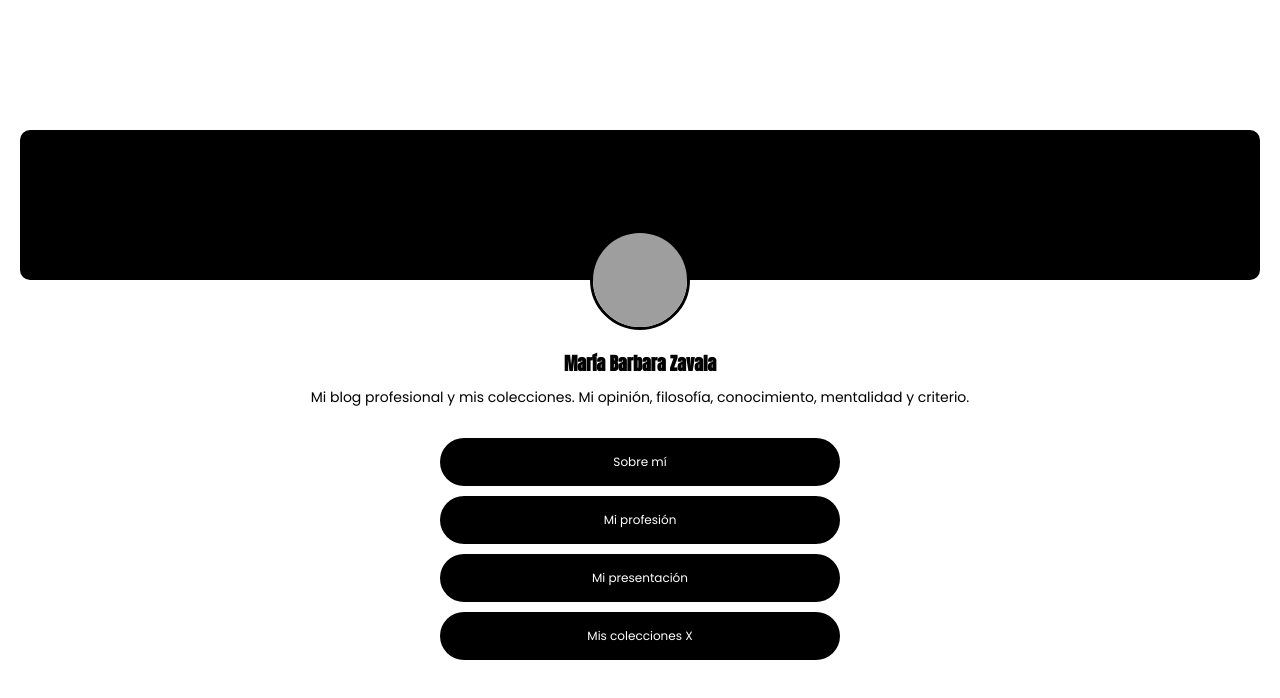
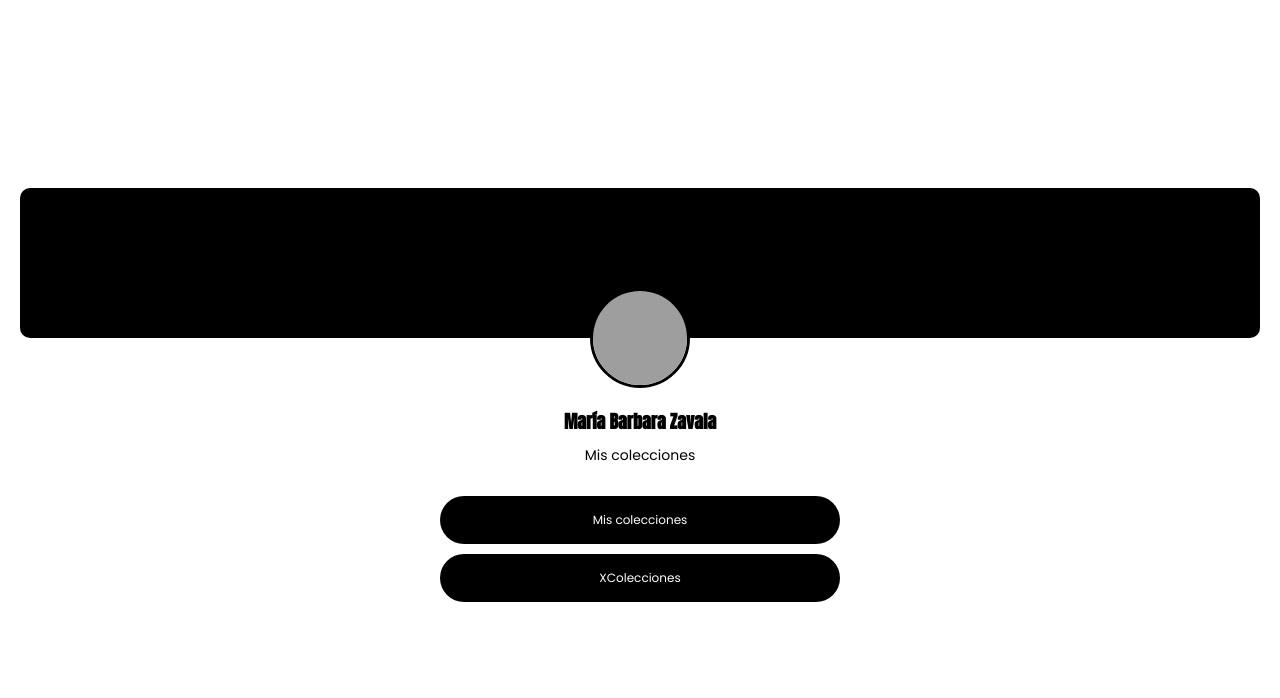
Before and after one commit to mariabarbarazav/biositepersonal, a plain HTML site: page index.html in a window 1280 px wide. Drawn offline with Linux system fonts and the light colour scheme; grey boxes are pictures that could not be loaded.

Commit message:
Actualizar index.html

```diff
--- a/index.html
+++ b/index.html
@@ -73,14 +73,13 @@
             margin: 10px auto;
             border-radius: 25px;
             width: 80%;
-            max-width: 400px; /* Limita el ancho de los botones para mantener proporciones */
+            max-width: 400px;
             text-align: center;
             transition: background-color 0.3s;
         }
         .button:hover {
             background-color: #333333;
         }
-        /* Ajustes para responsividad */
         @media (max-width: 480px) {
             .container {
                 padding: 15px;
@@ -141,11 +140,9 @@
             <img src="https://i.postimg.cc/xdkj1SZV/file-00000000804461f59cdaf47e1f8be8f8.png" alt="Foto de perfil" class="profile-pic">
         </div>
         <h1 class="title">María Barbara Zavala</h1>
-        <p class="subtitle">Mi blog profesional y mis colecciones. Mi opinión, filosofía, conocimiento, mentalidad y criterio.</p>
-        <a href="https://mariabarbarazav.github.io/sobremi/" class="button">Sobre mí</a>
-        <a href="https://mariabarbarazav.github.io/miprofesion/" class="button">Mi profesión</a>
-        <a href="https://mariabarbarazav.github.io/mariabarbarazav1/" class="button">Mi presentación</a>
-        <a href="https://drive.google.com/drive/folders/1xSBEhfeiZD7EEUTj_qGEOhzMrrdAClvW" class="button">Mis colecciones X</a>
+        <p class="subtitle">Mis colecciones</p>
+        <a href="https://bio.site/mariabarbarazav" class="button">Mis colecciones</a>
+        <a href="https://mariabarbarazav.github.io/mariabarbarazav/" class="button">XColecciones</a>
     </div>
 </body>
 </html>
```
